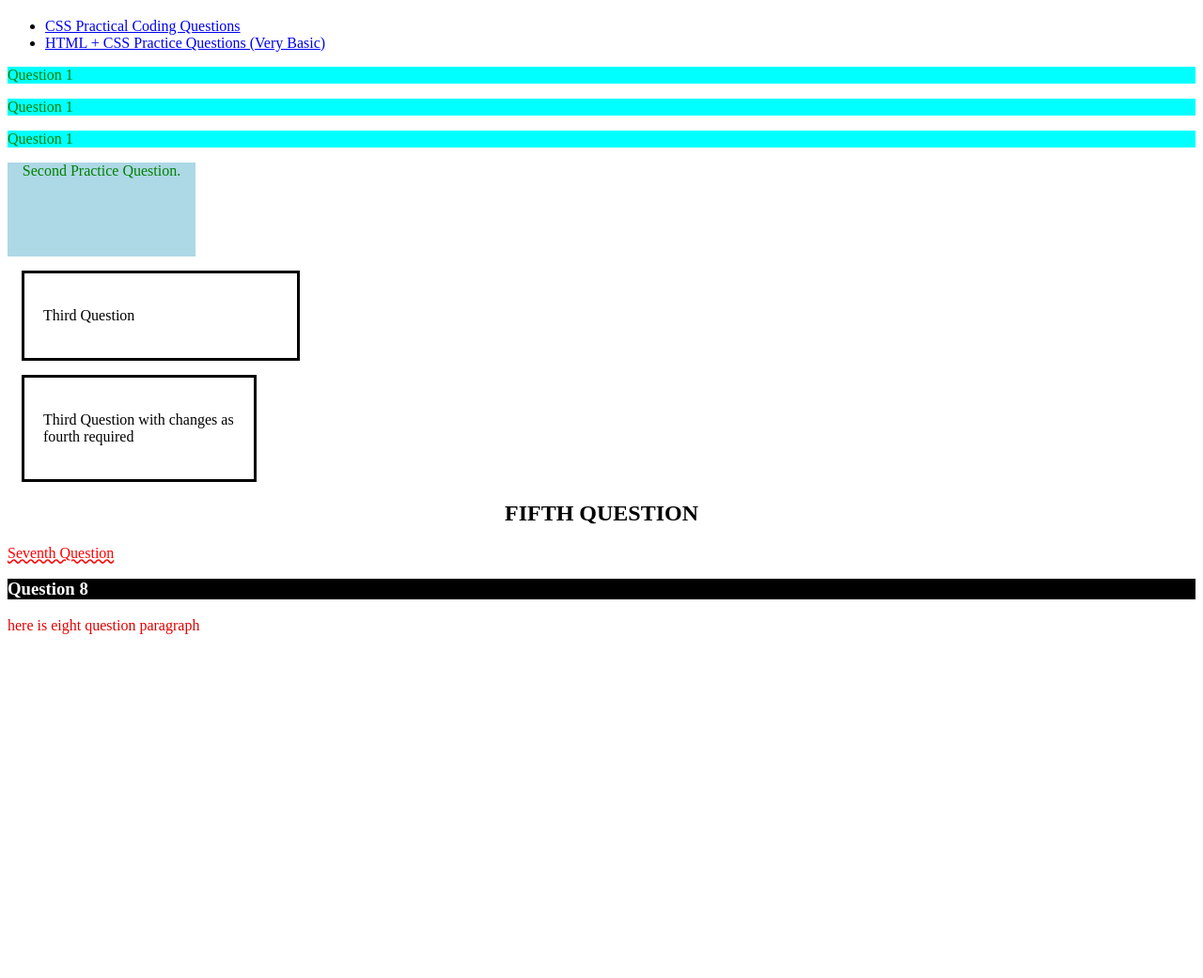
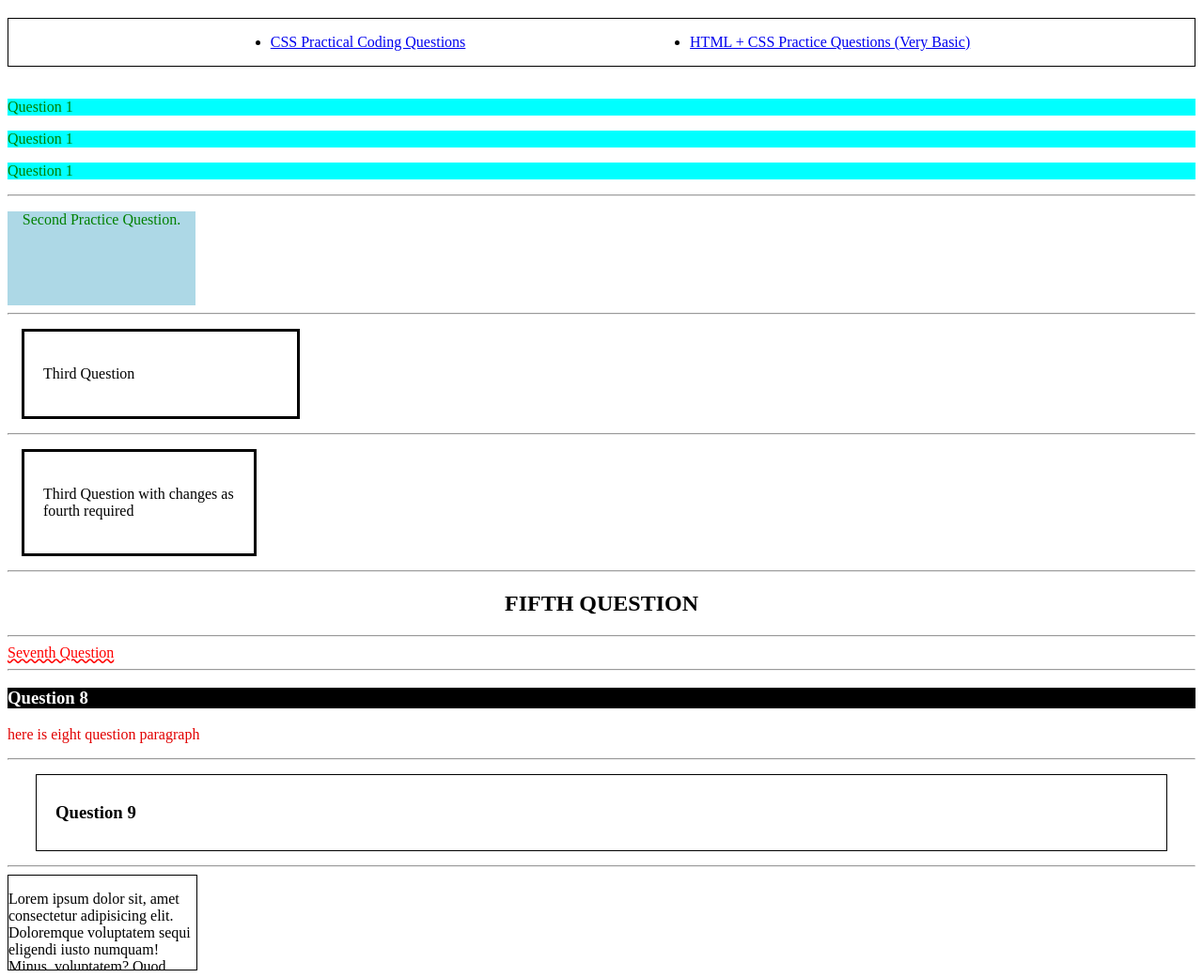
Before and after one commit to Vikash-Attrish/CSS-Question-Practice, a website: page index.html in a window 1280 px wide. Shown: the part 61-1102 px from the top of the page at 94% size. Before the commit the page ends 800 px from the top, so only its background shows below. Drawn offline with Linux system fonts and the light colour scheme.

Commit message:
All component complete for CSS Practical ques

```diff
--- a/index.html
+++ b/index.html
@@ -15,14 +15,15 @@
   <header>
     <div>
       <h1>Assignment</h1>
-      <nav>
-        <ul>
+      <nav style="border: 1px solid black;">
+        <ul style="display: flex; justify-content: space-evenly; ">
           <li><a href="index.html">CSS Practical Coding Questions</a></li>
           <li><a href="veryBasic.html">HTML + CSS Practice Questions (Very Basic)</a></li>
         </ul>
       </nav>
     </div>
   </header>
+  <br>
   <main>
     <section>
       <!-- Change Text Color and Background -->
@@ -33,6 +34,7 @@
         <p style="background-color: aqua; color: green;">Question 1</p>
       </div>
     </section>
+    <hr>
     <section>
       <!-- Use Class and ID Selectors -->
       <div class="box">
@@ -51,31 +53,57 @@
         }
       </style>
     </section>
+    <hr>
     <section>
       <!-- Apply Box Model Properties -->
       <div style="width: 250px;padding: 20px;border: 3px solid black;margin: 15px;">
         <p>Third Question</p>
       </div>
     </section>
+    <hr>
     <section>
       <!-- Fix Box Size Using box-sizing -->
       <div style="width: 250px;padding: 20px;border: 3px solid black;margin: 15px;box-sizing: border-box">
         <p>Third Question with changes as fourth required</p>
       </div>
     </section>
+    <hr>
     <section>
       <!-- Text Formatting Practice -->
       <h1 style="text-align: center; font-weight: bold; text-transform: uppercase;">fifth Question</h1>
     </section>
+    <hr>
     <section>
       <!-- Text Decoration Styling -->
       <a href="index.html" style="color: red; text-decoration: wavy underline;">Seventh Question</a>
     </section>
+    <hr>
     <section>
       <!-- RGB and Hex Color Practice -->
       <h3 style="background-color: #000000; color: #ffffff;">Question 8</h3>
       <p style="color: rgb(225, 0, 0);">here is eight question paragraph</p>
     </section>
+    <hr>
+    <section>
+      <!-- Padding & Margin Shorthand -->
+      <div class="card">
+        <h3>Question 9</h3>
+      </div>
+      <style>
+        .card {
+          border: 1px solid black;
+          padding: 10px 20px;
+          margin: 15px 30px;
+        }
+      </style>
+    </section>
+    <hr>
+    <section>
+      <!-- Height, Width & Overflow -->
+      <div style="border: 1px solid black; width: 200px; height: 100px; overflow: hidden; text-overflow: clip;">
+        <p>Lorem ipsum dolor sit, amet consectetur adipisicing elit. Doloremque voluptatem sequi eligendi iusto numquam! Minus, voluptatem? Quod repellendus nisi natus saepe? Facilis libero tempora distinctio quaerat quis ratione, ipsam ab?</p>
+      </div>
+    </section>
   </main>
 </body>
 </html>
```
